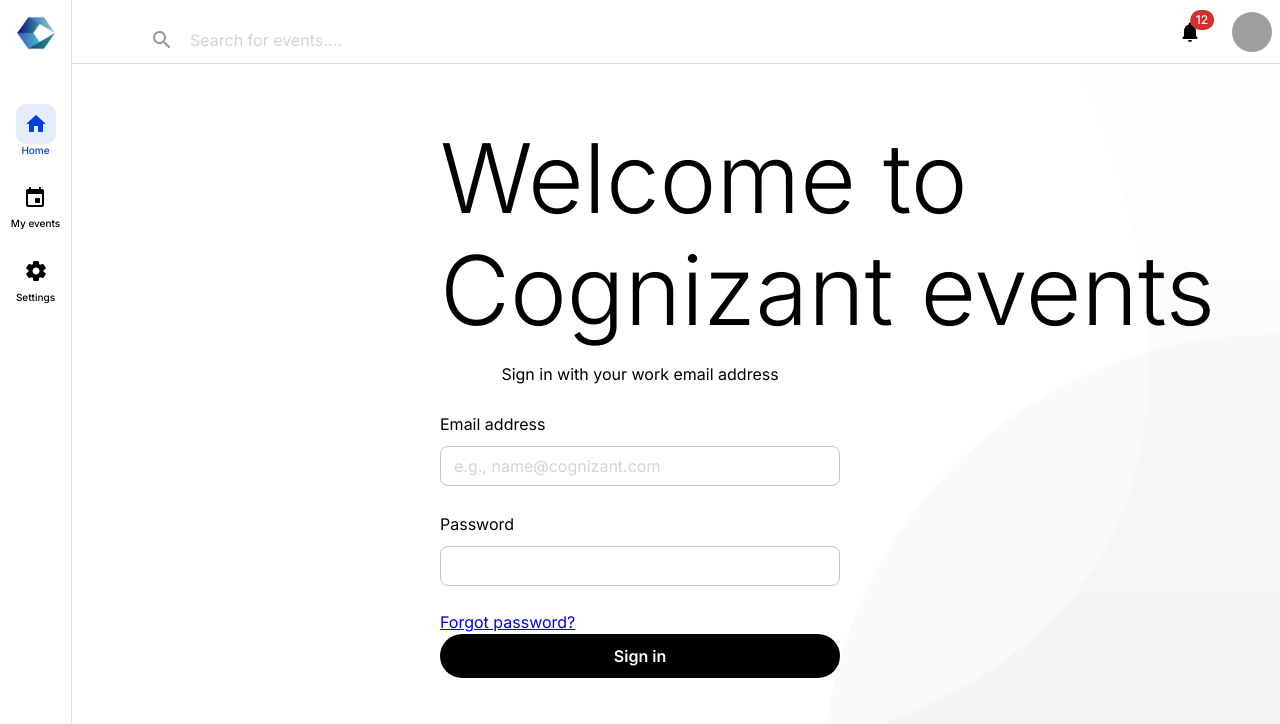
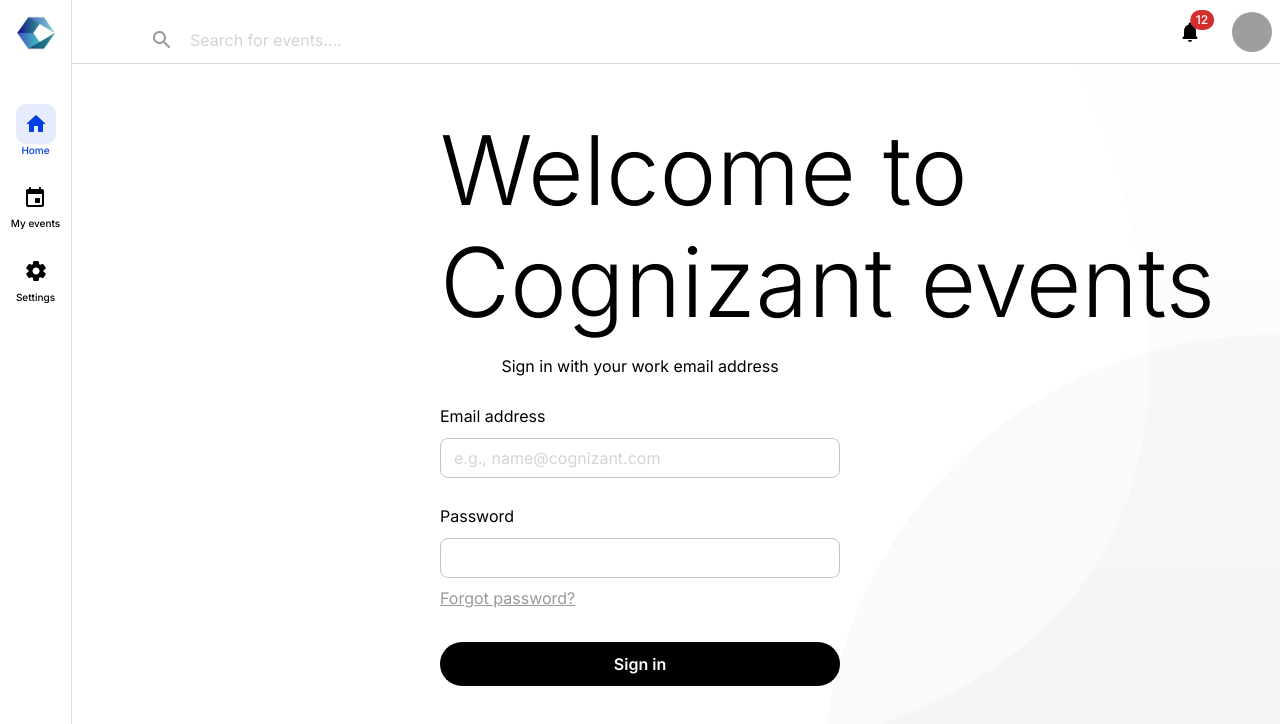
Before and after one commit to Warbreon/event-planner-fe, a React (Create React App) app: page /signin in a window 1280 px wide. Shown: the top 724 px of the page. Built offline with nearby package versions, Linux system fonts and the light colour scheme; grey boxes are pictures that could not be loaded.

Commit message:
Fix login page element overlapping with styles

```diff
--- a/src/components/forms/elements/FormikTestField.module.css
+++ b/src/components/forms/elements/FormikTestField.module.css
@@ -4,10 +4,10 @@
 }
 
 .inputWrapper {
-	margin-bottom: 1.5rem;
-	margin-top: 1.5rem;
+	margin-top: 1rem;
 }
 
 .titleClassName {
+	padding-top: 0.5rem;
 	padding-bottom: 0.5rem;
 }
--- a/src/components/forms/login/Login.module.css
+++ b/src/components/forms/login/Login.module.css
@@ -1,6 +1,17 @@
 .coznizantEvents {
 	display: block;
 }
+
+.forgotPasswordLinkWrapper {
+	padding-top: 0.5rem;
+}
+
+
+.forgotPasswordLinkWrapper .forgotPasswordLink{
+	color: #999999;
+	text-decoration: underline;
+}
+
 
 .loginForm {
 	position: fixed;
@@ -9,3 +20,7 @@
 	left: 50%;
 	transform: translate(-50%, -50%);
 }
+
+.buttonWrapper {
+	margin-top: 2rem;
+}
--- a/src/components/forms/login/Login.tsx
+++ b/src/components/forms/login/Login.tsx
@@ -1,4 +1,5 @@
 import { Box, Typography } from '@mui/material';
+import { Link } from 'react-router-dom';
 import LoginViewModel from './LoginViewModel';
 import FormikTextField from '../elements/FormikTextField';
 import styles from './Login.module.css';
@@ -13,8 +14,8 @@
 
 	return (
 		<Box className={styles.loginForm}>
-			<PageHeader variant = 'center' text='Welcome to'/>
-			<PageHeader variant = 'center' text='Cognizant events' subheader='Sign in with your work email address'/>
+			<PageHeader variant='center' text='Welcome to' />
+			<PageHeader variant='center' text='Cognizant events' subheader='Sign in with your work email address' />
 			<Form
 				initialValues={{ email: '', password: '' }}
 				validationSchema={emailPasswordSchema}
@@ -39,15 +40,15 @@
 					textFieldClassName={styles.textInput}
 				/>
 
+				<Typography variant='body1' className={styles.forgotPasswordLinkWrapper}>
+					<Link to='/signin/forgotpassword' className={styles.forgotPasswordLink}>
+						Forgot password?
+					</Link>
+				</Typography>
 
-				<a href='/signin/forgotpassword' className='forgot-password' onClick={viewModel.handleForgotPasswordClick}>
-					Forgot password?
-				</a>
-
-				<div>
-					<GenericButton title='Sign in'/>
+				<div className={styles.buttonWrapper}>
+					<GenericButton title='Sign in' />
 				</div>
-
 			</Form>
 		</Box>
 	);
```
